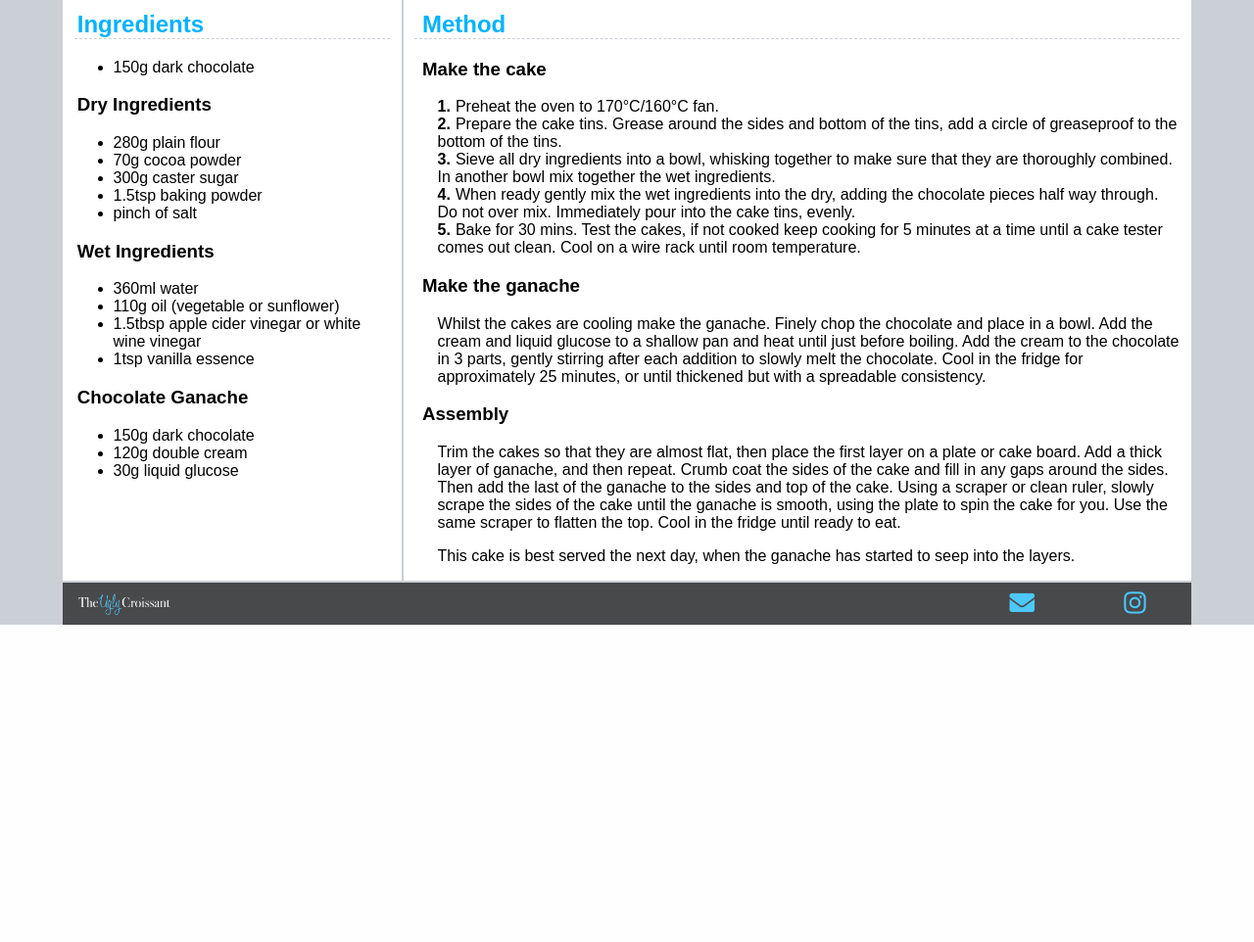
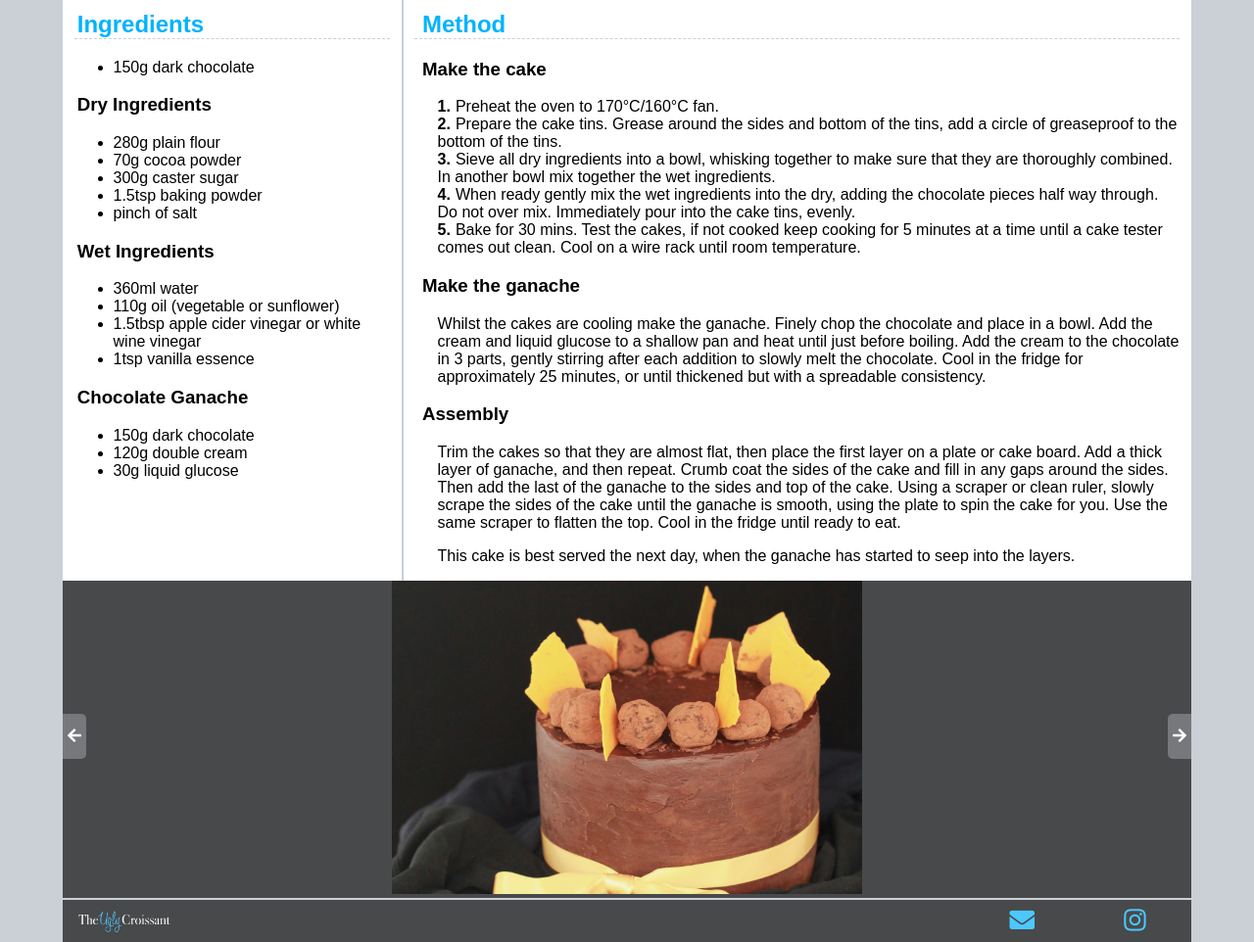
Before and after one commit to blackcardamom/tuc_old_dist, a PHP site: page /recipes/chocolate_cake/recipe.html in a window 1280 px wide. Shown: the part 439-1401 px from the top of the page at 98% size. Before the commit the page ends 1077 px from the top, so only its background shows below. Run offline with PHP 8.4, Linux system fonts and the light colour scheme; some libraries are stand-ins or nearby versions.

Commit message:
Added recipe gallery

```diff
--- a/recipes/chocolate_cake/recipe.html
+++ b/recipes/chocolate_cake/recipe.html
@@ -78,12 +78,86 @@
             <p> This cake is best served the next day, when the ganache has started to seep into the layers.</p>
         </div>
     </div>
+    <div class="feature_parent">
+        <div class="feature_left_arrow button" onclick="changeCard(-1)"><i class="fas fa-arrow-left"></i></div>
+        <div class="feature_right_arrow button" onclick="changeCard(1)"><i class="fas fa-arrow-right"></i></div>
+        <div class="scrolling-wrapper-flexbox" id="scrolling_container">
+            <div class="centered_image" id="card1">
+                <img src="landscape_picture.jpg">
+            </div>
+            <div class="centered_image" id="card2">
+                <img src="intro_picture.jpg">
+            </div>
+            <div class="centered_image" id="card3">
+                <img src="card_picture.jpg">
+            </div>
+        </div>
+    </div>
     <div class="footer">
         <a href="../../index.html"><img src="../../logos/the_ugly_croissant_long_EDIT.jpeg"></a>
         <a href="mailto:theuglycroissant@gmail.com"><i class="fas fa-envelope"></i></a>
         <a href="https://www.instagram.com/theuglycroissant/"><i class="fab fa-instagram"></i></a>
     </div>
+    <script src="https://code.jquery.com/jquery-1.10.2.js"></script>
     <script>
+        var cardNames = ["card1", "card2", "card3"];
+
+        // Makes modular arithmetic work with negative numbers
+        function mod(n, m) {
+            return ((n % m) + m) % m;
+        }
+
+        // Javascript scroll animation
+        // From https://gist.github.com/andjosh/6764939
+        function scrollTo(element, to, duration) {
+            var start = element.scrollLeft,
+                change = to - start,
+                currentTime = 0,
+                increment = 20;
+
+            var animateScroll = function() {
+                currentTime += increment;
+                var val = Math.easeInOutQuad(currentTime, start, change, duration);
+                element.scrollLeft = val;
+                if (currentTime < duration) {
+                    setTimeout(animateScroll, increment);
+                }
+            };
+            animateScroll();
+        }
+
+        // From https://gist.github.com/andjosh/6764939
+        //t = current time
+        //b = start value
+        //c = change in value
+        //d = duration
+        Math.easeInOutQuad = function(t, b, c, d) {
+            t /= d / 2;
+            if (t < 1) return c / 2 * t * t + b;
+            t--;
+            return -c / 2 * (t * (t - 2) - 1) + b;
+        };
+
+        function changeCard(direction) {
+            // Typical direction is 1 or -1 (right or left resp.)
+            var currentCard = window.location.hash.substr(1);
+            // No hash means we've just opened the page so must be on the first card
+            if (currentCard == "") {
+                currentCard = cardNames[0];
+            }
+            // Finds current card number
+            var num = cardNames.indexOf(currentCard);
+            // Calculates new card number
+            num = mod((num + direction), cardNames.length);
+            // Smooth scrolling
+            var container = document.getElementById("scrolling_container");
+            var newCard = document.getElementById(cardNames[num]);
+            var $newCard = $(newCard)
+            scrollTo(container, $newCard.position().left + container.scrollLeft, 500);
+            // Updates hash
+            window.location.hash = "#" + cardNames[num];
+        }
+
         function myFunction() {
             var x = document.getElementById("myTopnav");
             if (x.className === "topnav") {
--- a/tuc_poc.css
+++ b/tuc_poc.css
@@ -99,13 +99,16 @@ img.portait {
 /* Featured content slider */
 
 .feature_parent {
+    float:left;
   position : relative;
+  width:100%;
 }
 
 .scrolling-wrapper-flexbox {
   display    : flex;
   overflow-x : hidden;
   flex-wrap  : nowrap;
+  background-color: var(--main-color);
 }
 
 .feature_card {
@@ -160,6 +163,17 @@ img.portait {
   color            : white;
   border-radius    : 5px 0px 0px 5px;
   background-color : var(--background-color-translucent);
+}
+
+.centered_image {
+    width:100%;
+    flex: 0 0 auto;
+    background-color: rgba(0,0,0,0);
+    text-align:center;
+}
+
+.centered_image img {
+    height:25vw;
 }
 
 /* About page */
```
Also changed, not shown: index.html (+1 -7 lines).
